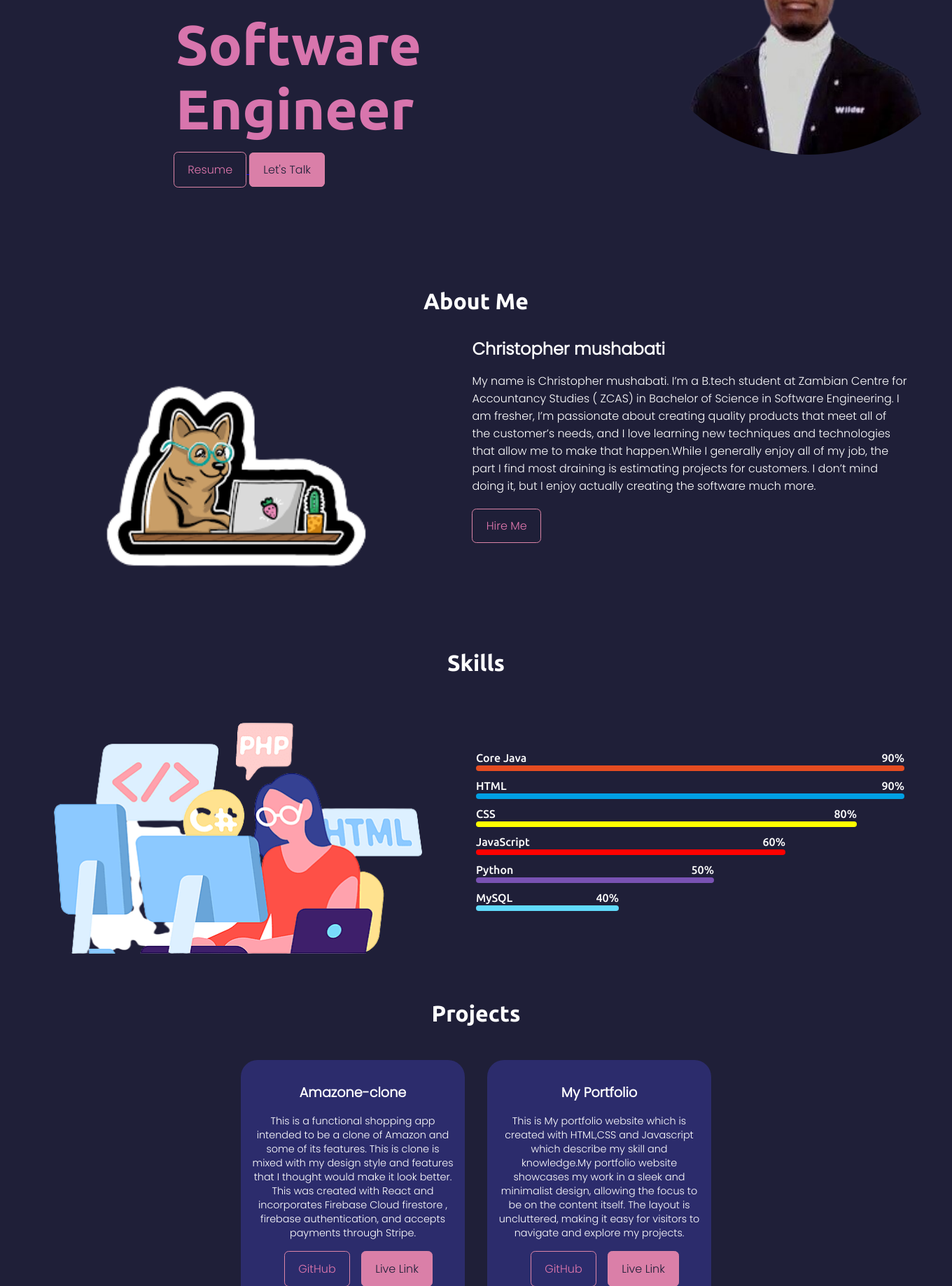
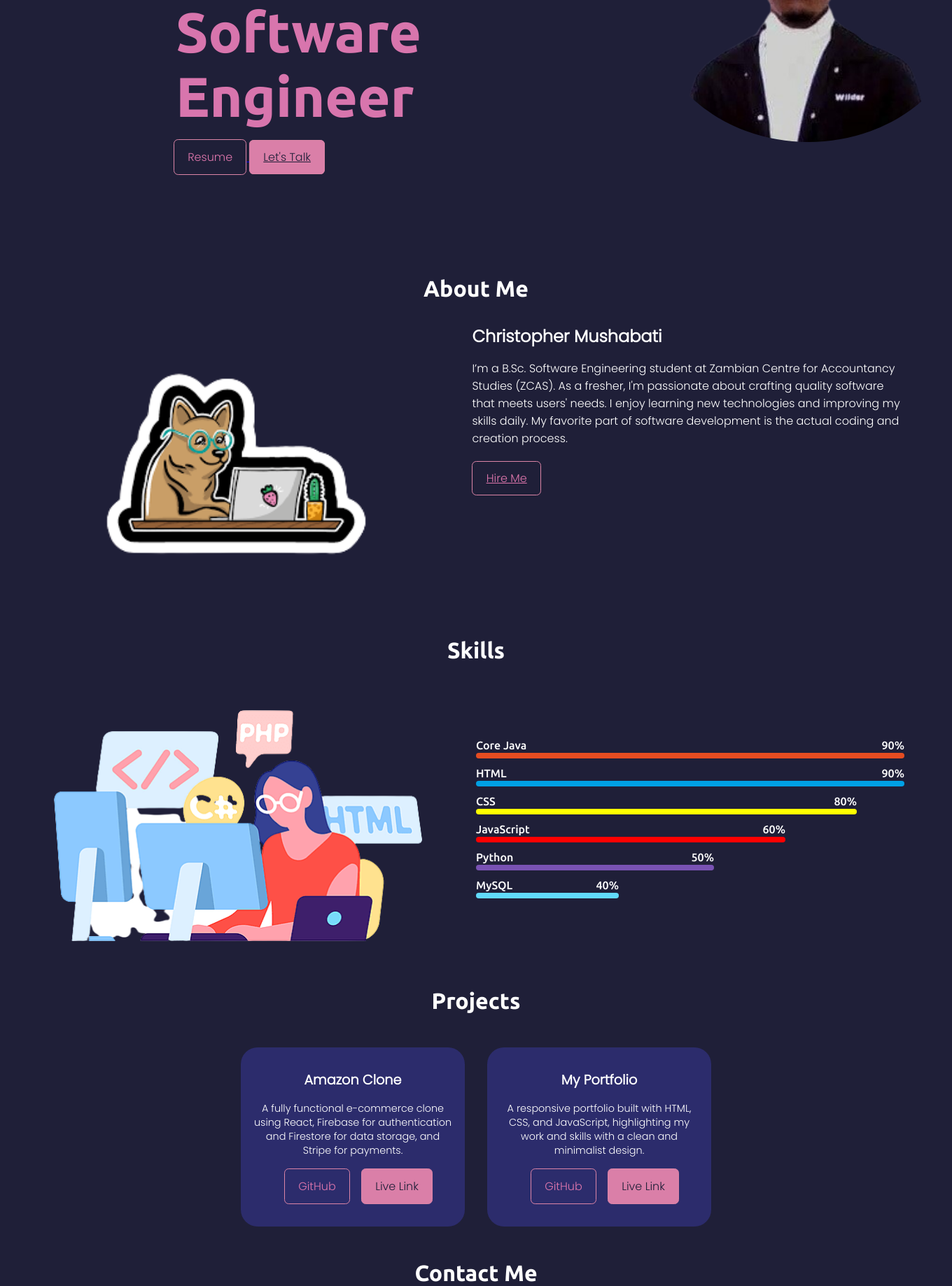
Before and after one commit to chrismushaz/portfolio, a Django app: page / in a window 1360 px wide; the page is wider, and only the part inside the window is pictured. Shown: the part 482-2320 px from the top of that part at 70% size. Run offline with Django 5.2, Linux system fonts and the light colour scheme; some libraries are stand-ins or nearby versions.

Commit message:
Update home.html

```diff
--- a/chris_portfolio/templates/home.html
+++ b/chris_portfolio/templates/home.html
@@ -1,19 +1,23 @@
-{% load static%}
-<!DOCTYPE html>
+{% load static %}
 <!DOCTYPE html>
 <html lang="en">
 <head>
     <meta charset="UTF-8">
     <meta http-equiv="X-UA-Compatible" content="IE=edge">
     <meta name="viewport" content="width=device-width, initial-scale=1.0">
-    <title>portf </title>
-    <link rel="icon" type="image/x-icon" href="./Images/favicon.jpeg">
-    <link rel="stylesheet" href="{%static 'css/style.css'%}">
+    <title>Christopher Mushabati - Portfolio</title>
 
+    <link rel="icon" type="image/x-icon" href="{% static 'images/favicon.jpeg' %}">
+    <link rel="stylesheet" href="{% static 'css/style.css' %}">
+    <link rel="stylesheet" href="https://cdnjs.cloudflare.com/ajax/libs/font-awesome/6.1.1/css/all.min.css">
 
-    <link rel="stylesheet" href="https://cdnjs.cloudflare.com/ajax/libs/font-awesome/6.1.1/css/all.min.css">
+    <style>
+        html {
+            scroll-behavior: smooth;
+        }
+    </style>
 </head>
-<body>`
+<body>
 
 <!-- Navbar Section -->
 <nav id="navbar" class="flex s-around bg-color">
@@ -25,57 +29,48 @@
             <li><a href="#home" class="t-white roboto">Home <i class="fa-solid fa-house"></i></a></li>
             <li><a href="#about" class="t-white roboto">About Me <i class="fa-solid fa-user"></i></a></li>
             <li><a href="#skills" class="t-white roboto">Skills <i class="fa-solid fa-code"></i></a></li>
-                <li><a href="#Projects" class="t-white roboto">Projects <i class="fas fa-project-diagram"></i></a></li>
-                <li><a href="#Contact" class="t-white roboto">Contact <i class="fa-solid fa-rocket"></i></a></li>
+            <li><a href="#projects" class="t-white roboto">Projects <i class="fas fa-project-diagram"></i></a></li>
+            <li><a href="#contact" class="t-white roboto">Contact <i class="fa-solid fa-rocket"></i></a></li>
         </ul>
     </div>
 </nav>
-
-
 
 <!-- Home Section -->
 <section id="home" class="flex s-around sw-80 m-auto">
     <div class="home-left flex items-center">
         <div class="home-content">
             <h6 class="poppinss">Hi, I'm</h6>
-                <h1 class="t-white">Christopher mushabati</h1>
+            <h1 class="t-white">Christopher Mushabati</h1>
             <h4 class="poppinss">Software Engineer</h4>
             <a href="{% static 'pdf/django.pdf' %}">
                 <button class="btn poppins">Resume</button>
             </a>
-
-                <a class="btn live poppins" id="hireme" href="">Let's Talk</a>
-
-
+            <a class="btn live poppins" href="mailto:your-email@example.com">Let's Talk</a>
         </div>
     </div>
     <div class="home-right flex s-center items-center">
         <div class="circle flex s-center items-center" id="mainImage">
-
-                <img src="{% static 'images/pic.png'%}" alt="">
+            <img src="{% static 'images/pic.png' %}" alt="Profile picture of Christopher Mushabati">
         </div>
-
     </div>
 </section>
 
 <!-- About Section -->
 <section id="about">
     <h1 class="t-center my-2 t-white f-2">About Me</h1>
-        <div class="about-container flex s-around ">
-            <div class=" about-left flex s-center items-center">
-                <!-- Here in src replade the given link with your secondary image link -->
-                <img src="{%static 'images/dog.png'%}" alt="" style="width: 60%;">
+    <div class="about-container flex s-around">
+        <div class="about-left flex s-center items-center">
+            <img src="{% static 'images/dog.png' %}" alt="Secondary profile illustration" style="width: 60%;">
         </div>
-
         <div class="about-right flex">
             <div class="about-content">
-                    <h1 class="t-white m-b-1 poppins">Christopher mushabati</h1>
-                    <p class="t-white poppins">My name is Christopher mushabati. I’m a B.tech student at Zambian Centre for Accountancy Studies ( ZCAS) in Bachelor of Science in Software Engineering.
-
-
-                        I am fresher, I’m passionate about creating quality products that meet all of the customer’s needs, and I love learning new techniques and technologies that allow me to make that happen.While I generally enjoy all of my job, the part I find most draining is estimating projects for customers. I don’t mind doing it, but I enjoy actually creating the software much more.</p>
-                    <a class="btn " id="hireme"
-                        href="">Hire Me</a>
+                <h1 class="t-white m-b-1 poppins">Christopher Mushabati</h1>
+                <p class="t-white poppins">
+                    I’m a B.Sc. Software Engineering student at Zambian Centre for Accountancy Studies (ZCAS).
+                    As a fresher, I'm passionate about crafting quality software that meets users' needs.
+                    I enjoy learning new technologies and improving my skills daily. My favorite part of software development is the actual coding and creation process.
+                </p>
+                <a class="btn" href="mailto:your-email@example.com">Hire Me</a>
             </div>
         </div>
     </div>
@@ -85,122 +80,95 @@
 <section id="skills">
     <h1 class="t-center my-2 t-white f-2">Skills</h1>
     <div class="services-container flex s-around h-50">
-        <div class=" skills-left flex s-center items-center">
-            <img src="{%static 'images/pro.png'%}" alt="">
+        <div class="skills-left flex s-center items-center">
+            <img src="{% static 'images/pro.png' %}" alt="Skills illustration">
         </div>
-
         <div class="skills-right flex items-center">
             <div class="skillss-container">
-                <div class="java bar p-relative"><span class="bar-content left t-white"> Core Java</span><span
-                        class="bar-content right-skills t-white">90%</span></div>
-                <div class="html bar p-relative"><span class="bar-content left t-white">HTML</span><span
-                        class="bar-content right-skills t-white">90%</span></div>
-                <div class="css bar p-relative"><span class="bar-content left t-white">CSS</span><span
-                        class="bar-content right-skills t-white">80%</span></div>
-                <div class="js bar p-relative"><span class="bar-content left t-white">JavaScript</span><span
-                        class="bar-content right-skills t-white">60%</span></div>
-                <div class="python bar p-relative"><span class="bar-content left t-white">Python</span><span
-                        class="bar-content right-skills t-white">50%</span></div>
-                <div class="mysql bar p-relative"><span class="bar-content left t-white">MySQL</span><span
-                        class="bar-content right-skills t-white">40%</span></div>
+                <div class="java bar p-relative"><span class="bar-content left t-white">Core Java</span><span class="bar-content right-skills t-white">90%</span></div>
+                <div class="html bar p-relative"><span class="bar-content left t-white">HTML</span><span class="bar-content right-skills t-white">90%</span></div>
+                <div class="css bar p-relative"><span class="bar-content left t-white">CSS</span><span class="bar-content right-skills t-white">80%</span></div>
+                <div class="js bar p-relative"><span class="bar-content left t-white">JavaScript</span><span class="bar-content right-skills t-white">60%</span></div>
+                <div class="python bar p-relative"><span class="bar-content left t-white">Python</span><span class="bar-content right-skills t-white">50%</span></div>
+                <div class="mysql bar p-relative"><span class="bar-content left t-white">MySQL</span><span class="bar-content right-skills t-white">40%</span></div>
             </div>
         </div>
     </div>
 </section>
 
-
-
 <!-- Projects Section -->
-    <section id="Projects">
-        <h1 class=" t-center my-2 t-white f-2">Projects</h1>
+<section id="projects">
+    <h1 class="t-center my-2 t-white f-2">Projects</h1>
     <div class="projects-container flex s-center">
         <div class="projects-item flex f-col s-center items-center">
-
-                <h1 class="t-white poppins">Amazone-clone</h1>
-                <p class="t-white poppins"> This is a functional shopping app intended to be a clone of Amazon and some of its features. This is clone is mixed with my design style and features that I thought would make it look better. This was created with React and incorporates Firebase Cloud firestore , firebase authentication, and accepts payments through Stripe.</p>
+            <h1 class="t-white poppins">Amazon Clone</h1>
+            <p class="t-white poppins">
+                A fully functional e-commerce clone using React, Firebase for authentication and Firestore for data storage, and Stripe for payments.
+            </p>
             <div class="buttons flex s-around">
-                    <a href=""
-                        target="_blanks" class="btn mx-1 m-top">GitHub</a>
-                    <a href="" target="_blanks" class="btn m-top live">Live
-                        Link</a>
+                <a href="https://github.com/yourusername/amazon-clone" target="_blank" class="btn mx-1 m-top">GitHub</a>
+                <a href="https://your-live-clone-link.com" target="_blank" class="btn m-top live">Live Link</a>
             </div>
         </div>
         <div class="projects-item flex f-col s-center items-center">
-
             <h1 class="t-white poppins">My Portfolio</h1>
-                <p class="t-white poppins">This is My portfolio website which is created with HTML,CSS and Javascript which describe my skill and knowledge.My portfolio website showcases my work in a sleek and minimalist design, allowing the focus to be on the content itself. The layout is uncluttered, making it easy for visitors to navigate and explore my projects.</p>
+            <p class="t-white poppins">
+                A responsive portfolio built with HTML, CSS, and JavaScript, highlighting my work and skills with a clean and minimalist design.
+            </p>
             <div class="buttons flex s-around">
-                    <a href="https://github.com/username/repository"
-                     class="btn mx-1 m-top">GitHub</a>
-                     <a href="https://your-live-website-link.com" class="btn m-top live">Live Link</a>
-
+                <a href="https://github.com/yourusername/portfolio" target="_blank" class="btn mx-1 m-top">GitHub</a>
+                <a href="https://your-live-portfolio-link.com" target="_blank" class="btn m-top live">Live Link</a>
             </div>
         </div>
-
-         </div>
-
     </div>
 </section>
 
-    <!-- Contact Me Section -->
-    <section id="Contact" class="m-b-1">
-        <h1 class=" t-center my-2 t-white f-2">Contact Me</h1>
-        <div class="contact-container flex s-around items-centers">
+<!-- Contact Section -->
+<section id="contact" class="m-b-1">
+    <h1 class="t-center my-2 t-white f-2">Contact Me</h1>
+    <div class="contact-container flex s-around items-center">
         <div class="form" id="contactForm">
-                <form method="post" action="{% url 'contact' %}" >
+            <form method="post" action="{% url 'contact' %}">
                 {% csrf_token %}
-                    <div class="name form-div">
-                        <input type="text" name="name" id="name" class="poppins" placeholder="Enter Your Name" required>
+                <div class="form-div">
+                    <input type="text" name="name" class="poppins" placeholder="Enter Your Name" required>
                 </div>
-
-                    <div class="email form-div">
-                        <input type="email" name="email" id="" class="poppins" placeholder="Enter Your Email" required>
+                <div class="form-div">
+                    <input type="email" name="email" class="poppins" placeholder="Enter Your Email" required>
                 </div>
-
-                    <div class="phone form-div">
-                        <input type="tel" name="phone" id="" class="poppins" placeholder="Enter Your Phone" required>
+                <div class="form-div">
+                    <input type="tel" name="phone" class="poppins" placeholder="Enter Your Phone" required>
                 </div>
-
-                    <div class="textarea form-div">
-                        <textarea name="message" id="textarea" cols="30" rows="10" class="poppins" placeholder="Enter Messages" required></textarea>
+                <div class="form-div">
+                    <textarea name="message" cols="30" rows="10" class="poppins" placeholder="Enter Message" required></textarea>
                 </div>
-
-                    <button type="submit" class="btn poppins" id="submit">Send</button>
-
+                <button type="submit" class="btn poppins">Send</button>
+            </form>
+        </div>
+    </div>
 </section>
 
-    <!-- Footer Section -->
+<!-- Footer -->
 <footer id="footer">
     <ul class="flex s-center w-80 m-auto my-2 res">
         <li><a href="#home" class="poppinss">Home</a></li>
         <li><a href="#about" class="poppinss">About</a></li>
         <li><a href="#skills" class="poppinss">Skills</a></li>
         <li><a href="#projects" class="poppinss">Projects</a></li>
-            <li><a href="#portfolio" class="poppinss">Portfolio</a></li>
     </ul>
-        <ul class="flex s-center w-80 font-awesome ">
-            <a href="" target="_blank">
-                <li><i class="fa-brands fa-linkedin-in"></i></li>
-            </a>
-            <a href="" target="_blank">
-                <li><i class="fa-brands fa-github"></i></li>
-            </a>
-                <a href="" target="_blank">
-                    <li><i class="fa-brands fa-instagram"></i></li>
-            </a>
-
+    <ul class="flex s-center w-80 font-awesome">
+        <a href="https://linkedin.com/in/yourusername" target="_blank"><li><i class="fa-brands fa-linkedin-in"></i></li></a>
+        <a href="https://github.com/yourusername" target="_blank"><li><i class="fa-brands fa-github"></i></li></a>
+        <a href="https://instagram.com/yourusername" target="_blank"><li><i class="fa-brands fa-instagram"></i></li></a>
     </ul>
-        <p class="t-center my-2 poppins">&copy; All Rights Reserved - <span class="cpy-white poppins">Error By Night
-                </span></p>
-
+    <p class="t-center my-2 poppins">&copy; All Rights Reserved - <span class="cpy-white poppins">Error By Night</span></p>
 </footer>
 
 <script>
     document.getElementById('contactForm').addEventListener('submit', function (e) {
-            e.preventDefault(); // Prevent the default form submission
-
-            const formData = new FormData(this); // Get form data
-            const csrfToken = document.querySelector('[name=csrfmiddlewaretoken]').value; // Get CSRF token
+        e.preventDefault();
+        const formData = new FormData(this);
+        const csrfToken = document.querySelector('[name=csrfmiddlewaretoken]').value;
 
         fetch("{% url 'contact' %}", {
             method: "POST",
@@ -211,11 +179,9 @@
         })
         .then(response => response.json())
         .then(data => {
+            alert(data.message);
             if (data.status === 'success') {
-                    alert(data.message); // Display success message
-                    document.getElementById('contactForm').reset(); // Clear the form
-                } else {
-                    alert(data.message); // Display error message
+                document.getElementById('contactForm').reset();
             }
         })
         .catch(error => {
@@ -224,7 +190,6 @@
         });
     });
 </script>
+
 </body>
-
 </html>
-<script>
```
Lines whose indentation alone changed are shown as unchanged.
